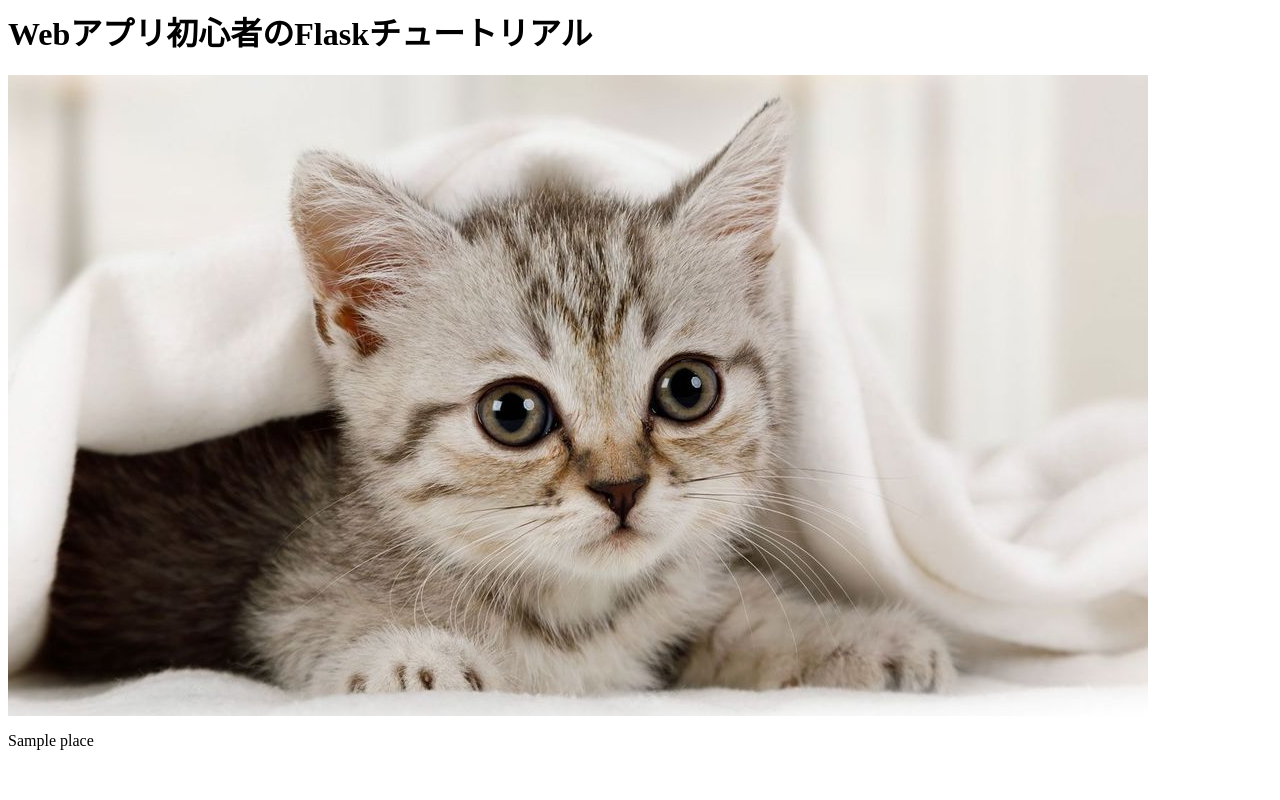
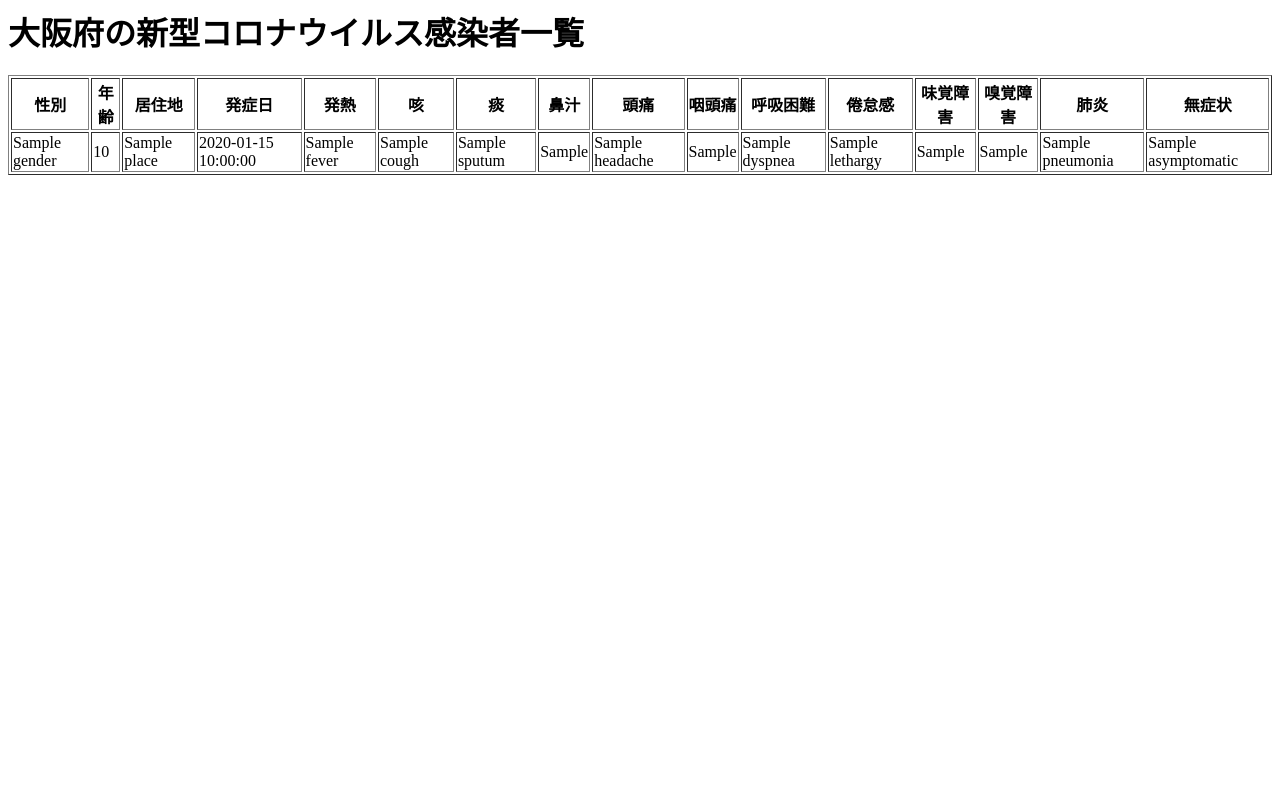
Before and after one commit to nobu114/corona_osaka, a Flask app: template app/templates/index.html in a window 1280 px wide. Run offline with Flask 2, Linux system fonts and the light colour scheme; the template is opened without the code that fills it: most values are stand-ins (such as "Sample title", 1, 10 or a date in 2020).

Commit message:
とりあえず全部書いた

```diff
--- a/app/templates/index.html
+++ b/app/templates/index.html
@@ -1,12 +1,52 @@
 <html>
     <head>
-        <title>タイトル</title>
+        <title>テスト</title>
     </head>
     <body>
-    <h1>Webアプリ初心者のFlaskチュートリアル</h1>
-    <img src="/static/images/cat.jpg" alt="猫">
+    <h1>大阪府の新型コロナウイルス感染者一覧</h1>
     {% for data in all_data %}
-    <p>{{data.place}}</p>
+    <table border="1">
+        <thead>
+            <tr>
+                <th>性別</th>
+                <th>年齢</th>
+                <th>居住地</th>
+                <th>発症日</th>
+                <th>発熱</th>
+                <th>咳</th>
+                <th>痰</th>
+                <th>鼻汁</th>
+                <th>頭痛</th>
+                <th>咽頭痛</th>
+                <th>呼吸困難</th>
+                <th>倦怠感</th>
+                <th>味覚障害</th>
+                <th>嗅覚障害</th>
+                <th>肺炎</th>
+                <th>無症状</th>
+            </tr>
+        </thead>
+        <tbody>
+            <tr>
+                <td>{{data.gender}}</td>
+                <td>{{data.age}}</td>
+                <td>{{data.place}}</td>
+                <td>{{data.date_of_onset}}</td>
+                <td>{{data.fever}}</td>
+                <td>{{data.cough}}</td>
+                <td>{{data.sputum}}</td>
+                <td>{{data.nasal_discharge}}</td>
+                <td>{{data.headache}}</td>
+                <td>{{data.sore_throat}}</td>
+                <td>{{data.dyspnea}}</td>
+                <td>{{data.lethargy}}</td>
+                <td>{{data.taste_disorder}}</td>
+                <td>{{data.olfactory_impairment}}</td>
+                <td>{{data.pneumonia}}</td>
+                <td>{{data.asymptomatic}}</td>
+            </tr>
+        </tbody>
+    </table>
     {% endfor %}
     </body>
 </html>
```
